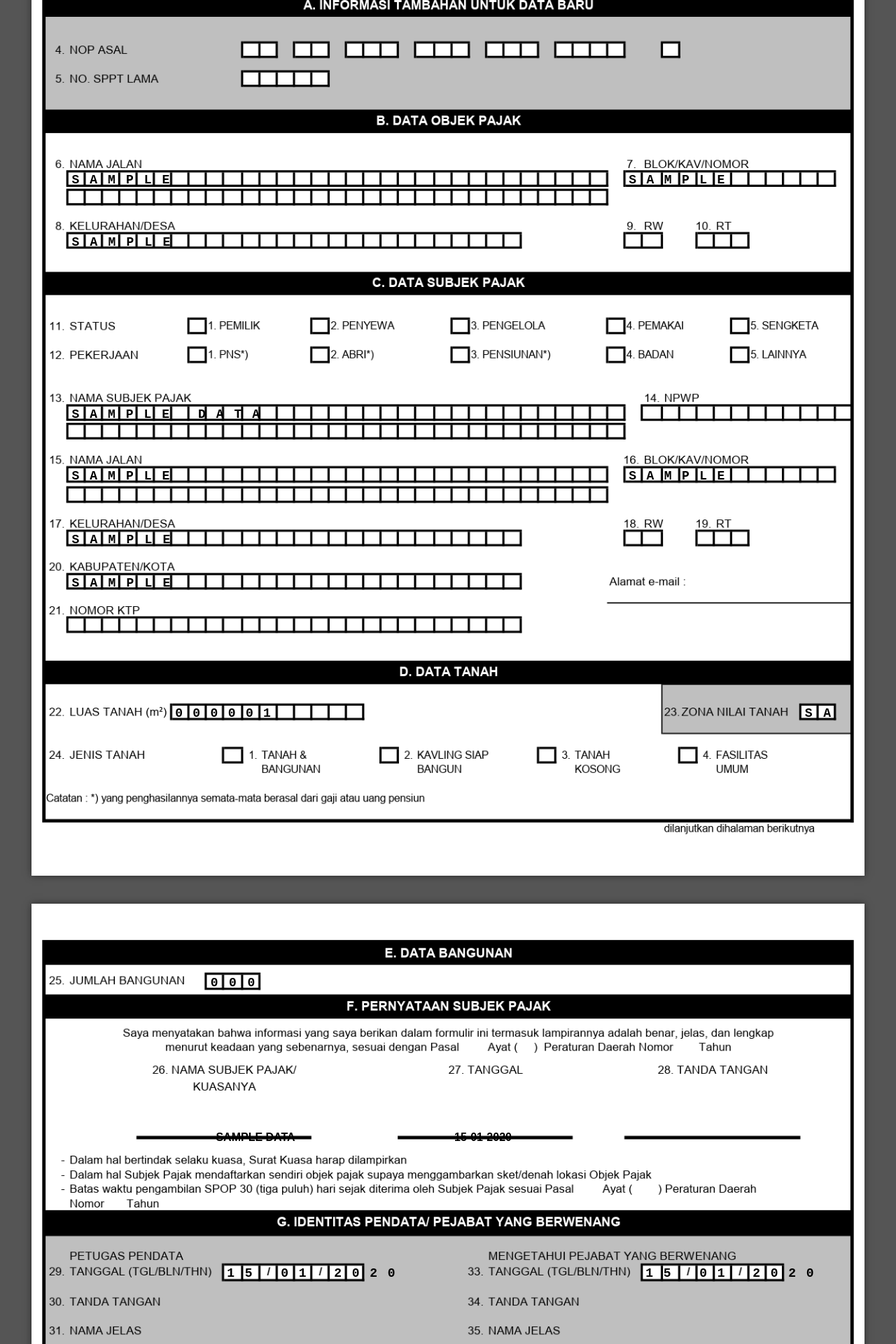
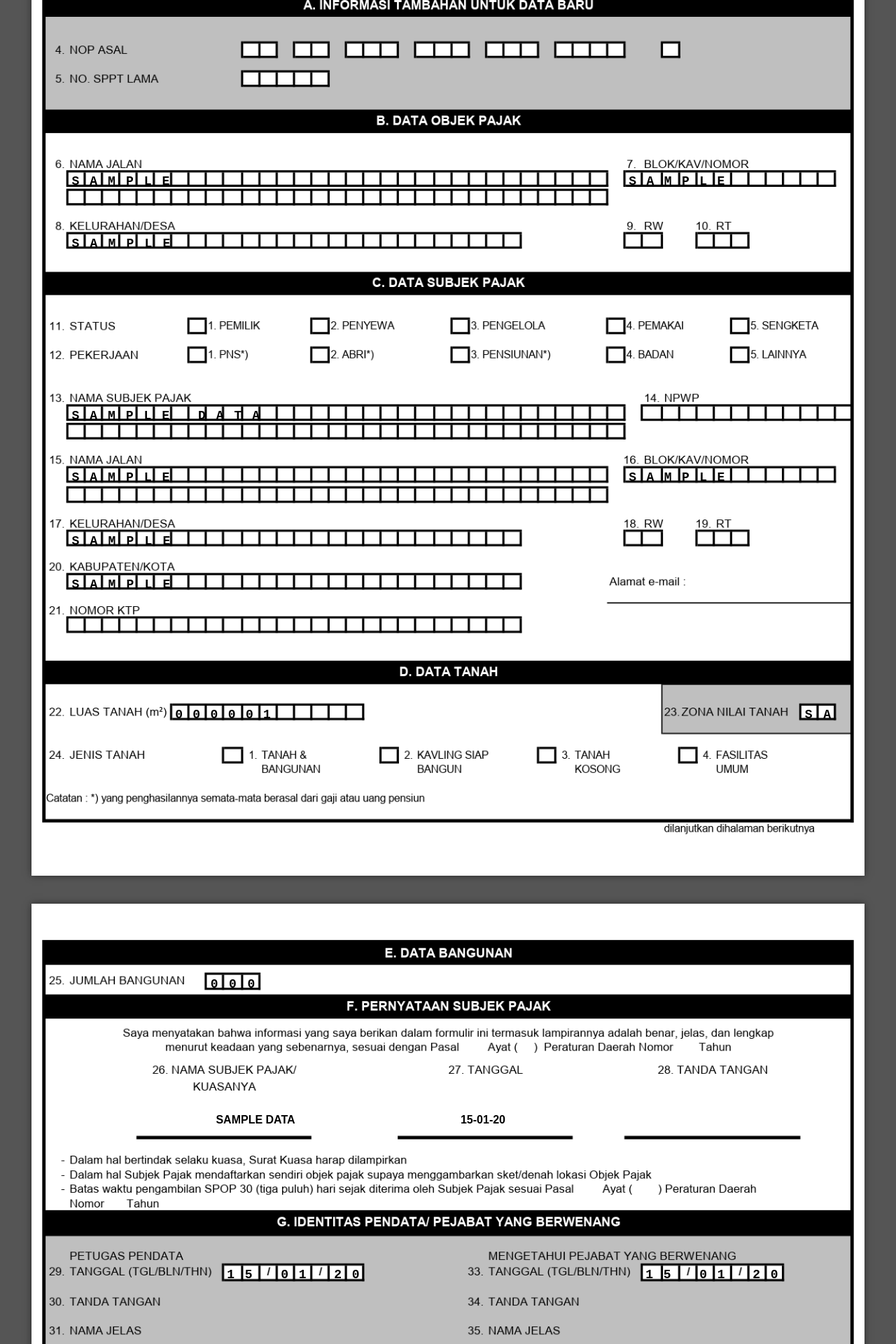
Before and after one commit to Faza-SAPUTRA/SPOPDaerah, a Flask app: page /cetak/1 in a window 1280 px wide. Shown: the part 452-2372 px from the top of the page at 70% size. Run offline with Flask 3, Linux system fonts and the light colour scheme; tables that the repository leaves empty hold one stand-in row (values such as "Sample post").

Commit message:
Fix Kab Tangerang print alignment dates

```diff
--- a/app/templates/pdf_template.html
+++ b/app/templates/pdf_template.html
@@ -48,7 +48,7 @@
         .cells span {
             width: 100%;
             text-align: center;
-            transform: translateY(2px);
+            transform: translateY(4px);
         }
         .mark {
             position: absolute;
@@ -133,7 +133,7 @@
 {% macro date_cells(date_value, x, y) -%}
     {{ cells(date_value.strftime('%d'), x, y, 51, 2) }}
     {{ cells(date_value.strftime('%m'), x + 77, y, 51, 2) }}
-    {{ cells(date_value.strftime('%Y'), x + 153, y, 102, 4) }}
+    {{ cells(date_value.strftime('%y'), x + 153, y, 51, 2) }}
 {%- endmacro %}
 
 {% set img_pfx = 'tangsel' if kop_type == 'tangsel' else 'kab' %}
@@ -198,8 +198,8 @@
 
     {{ cells(whole_number(data.jumlah_bangunan, 3), 248, 99, 79, 3) }}
 
-    <div class="sign" style="left: 210px; top: 325px; width: 220px; text-align: center;">{{ (data.nama_wp or '').upper() }}</div>
-    <div class="sign" style="left: 520px; top: 325px; width: 250px; text-align: center;">{{ data.created_at.strftime('%d-%m-%Y') }}</div>
+    <div class="sign" style="left: 210px; top: 300px; width: 220px; text-align: center;">{{ (data.nama_wp or '').upper() }}</div>
+    <div class="sign" style="left: 520px; top: 300px; width: 250px; text-align: center;">{{ data.created_at.strftime('%d-%m-%y') }}</div>
 
     {{ date_cells(data.created_at, 272, 514) }}
     {{ date_cells(data.created_at, 870, 514) }}
```
